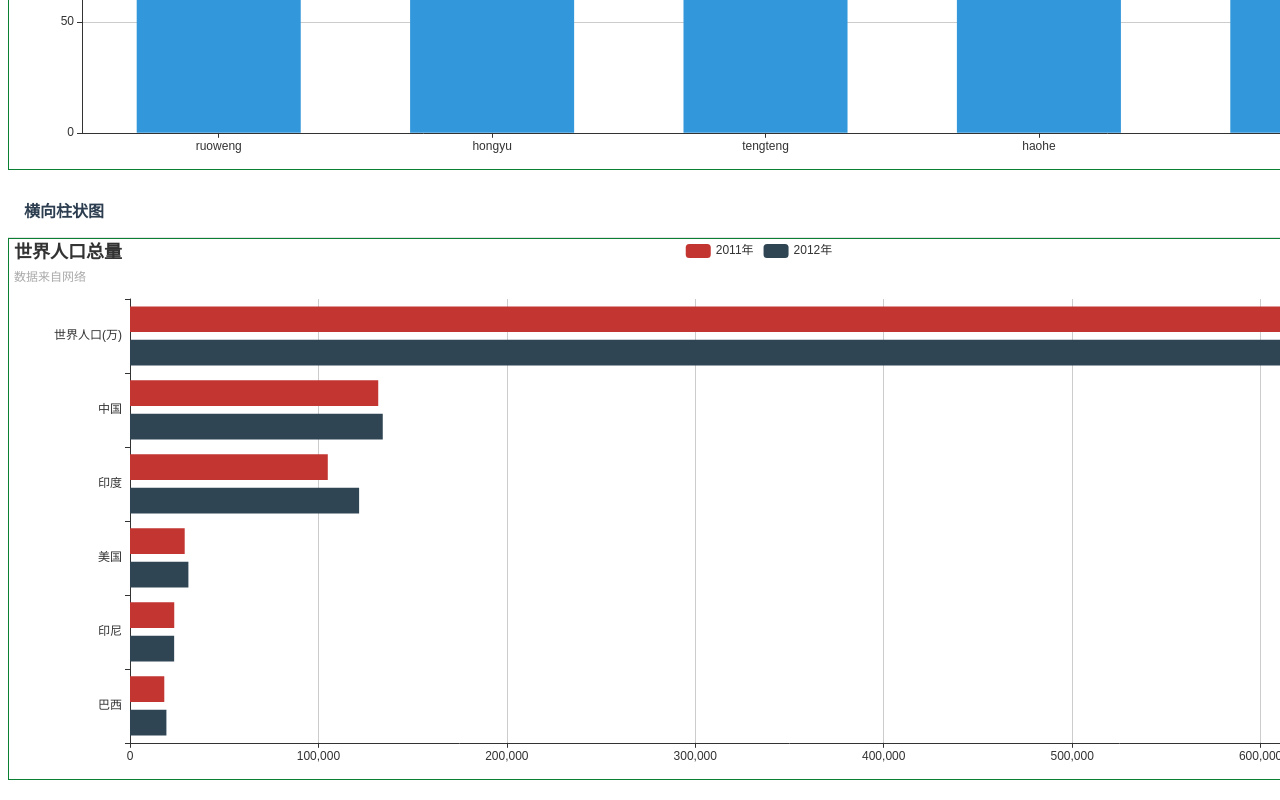
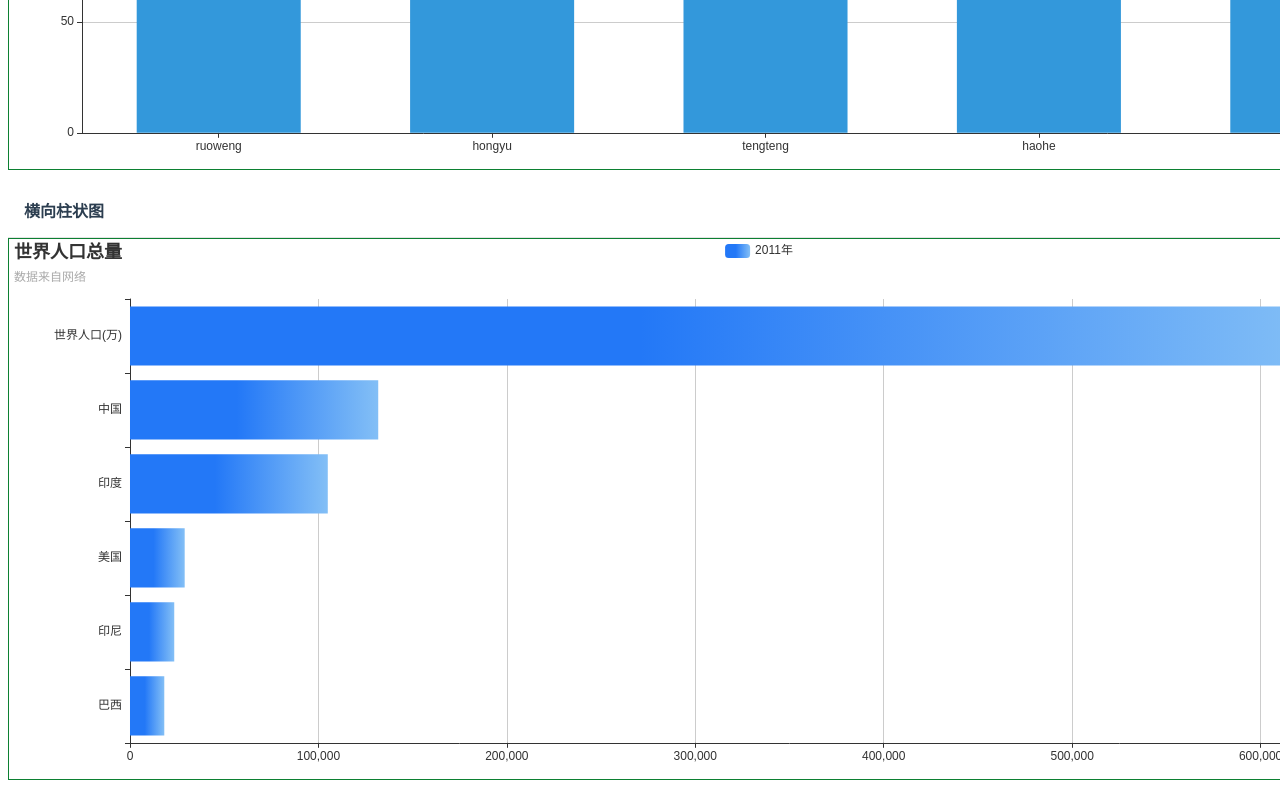
Before and after one commit to RuoWeng123/learn-js, a Vue app in the folder vue_test_component/myvue/: page /#/echarts in a window 1280 px wide. Shown: the part 1704-2504 px from the top of the page. Built offline with nearby package versions, Linux system fonts and the light colour scheme.

Commit message:
横向柱状图

```diff
--- a/vue_test_component/myvue/src/views/echart/components/barChart.vue
+++ b/vue_test_component/myvue/src/views/echart/components/barChart.vue
@@ -60,6 +60,18 @@
               name: this.config.title,
               type: 'bar',
               barWidth: '60%',
+              emphasis: {
+                itemStyle: {
+                  color: new echarts.graphic.LinearGradient(
+                    0, 0, 0, 1,
+                    [
+                      {offset: 0, color: '#83bff6'},
+                      {offset: 0.57, color: '#2378f7'},
+                      {offset: 1, color: '#2378f7'}
+                    ]
+                  )
+                }
+              },
               data: this.series
             }
           ]
--- a/vue_test_component/myvue/src/views/echart/components/inversionBarChart.vue
+++ b/vue_test_component/myvue/src/views/echart/components/inversionBarChart.vue
@@ -38,6 +38,7 @@
     methods: {
       drawChart() {
         const options = {
+          color:"#45A1FF ",
           title: {
             text: '世界人口总量',
             subtext: '数据来自网络'
@@ -69,12 +70,17 @@
             {
               name: '2011年',
               type: 'bar',
+              itemStyle: {
+                color: new echarts.graphic.LinearGradient(
+                  1, 0, 0, 0,
+                  [
+                    {offset: 0, color: '#83bff6'},
+                    {offset: 0.57, color: '#2378f7'},
+                    {offset: 1, color: '#2378f7'}
+                  ]
+                )
+              },
               data: [18203, 23489, 29034, 104970, 131744, 630230]
-            },
-            {
-              name: '2012年',
-              type: 'bar',
-              data: [19325, 23438, 31000, 121594, 134141, 681807]
             }
           ]
         }
```
